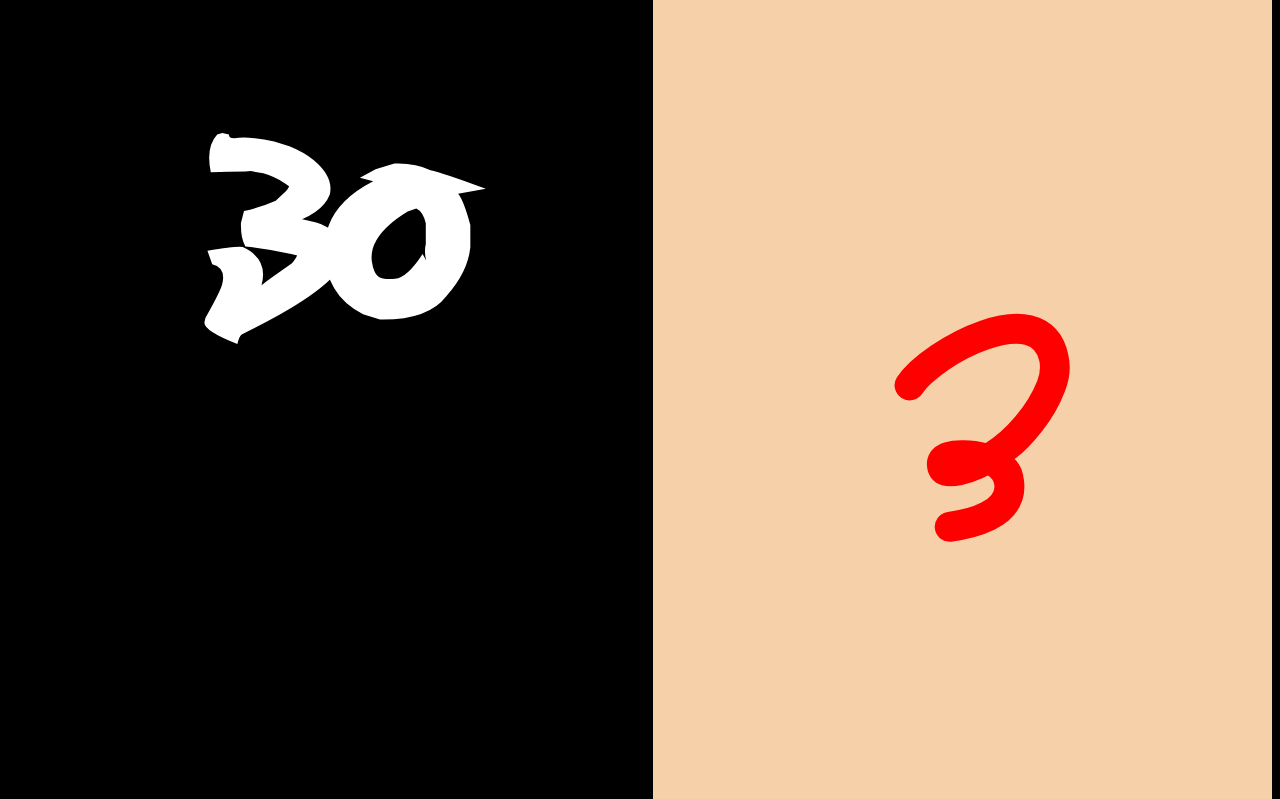
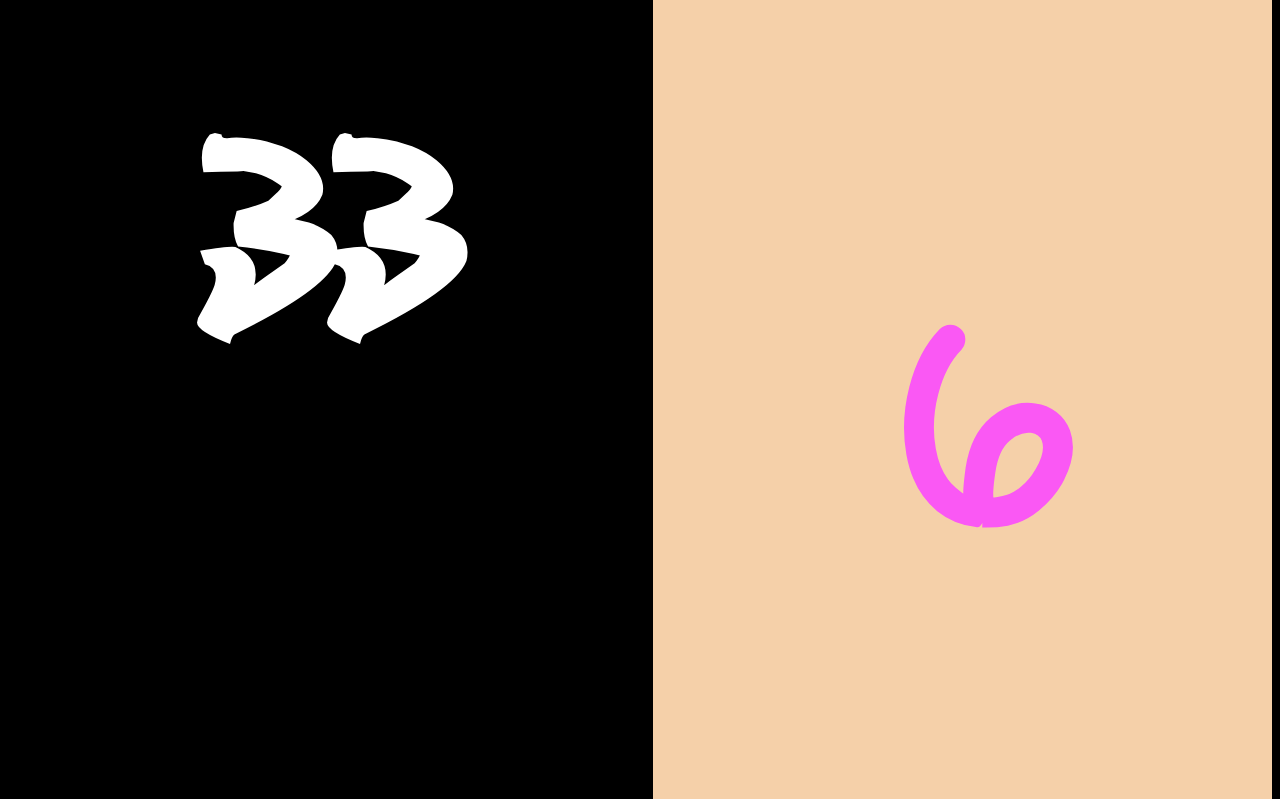
Before and after one commit to ryantuck/techops-counts, a plain HTML site: page index.html in a window 1280 px wide. Shown: the part 1046-1845 px from the top of the page. Drawn offline with nearby package versions, Linux system fonts and the light colour scheme.

Commit message:
dynamically update days count on refresh;

```diff
--- a/index.html
+++ b/index.html
@@ -25,16 +25,38 @@
         .cookies { background: #F5D0A9; }
 
     </style>
+    <script src="https://ajax.googleapis.com/ajax/libs/jquery/2.1.3/jquery.min.js"></script>
+    <script>
+        $(document).ready(function() {
+
+            var lastOutage = new Date(2015,2,25);
+            var lastCookies = new Date(2015,3,21);
+
+            console.log(lastOutage);
+            console.log(lastCookies);
+
+            var now = new Date();
+            console.log(now);
+            var oneDay  = 24*60*60*1000;
+
+            var outageDiff = Math.abs((now - lastOutage) / oneDay);
+            var cookieDiff = Math.abs((now - lastCookies) / oneDay);
+
+            $('#outageDays').text(Math.floor(outageDiff));
+            $('#cookieDays').text(Math.floor(cookieDiff));
+
+        });
+    </script>
 </head>
 
 <body>
     <div class="half left outage">
         <h2>Dayz Since Last Outage</h2>
-        <h1>30</h1>
+        <h1 id="outageDays">30</h1>
     </div>
     <div class="half right cookies">
         <h2>days since kirstin made cookies</h2>
-        <h1 style="color:red">3</h1>
+        <h1 id="cookieDays">3</h1>
     </div>
 </body>
 
```
